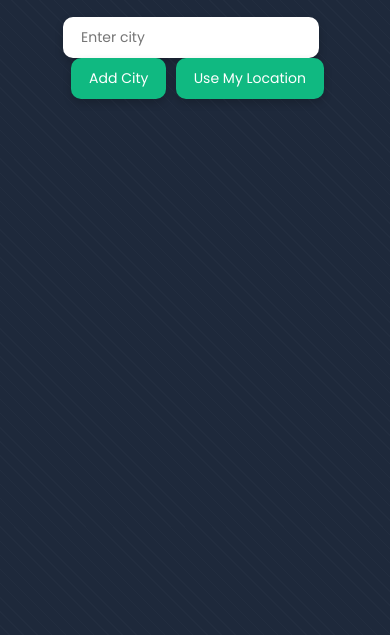
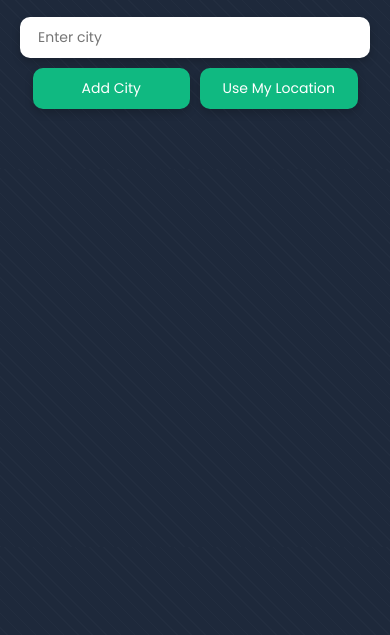
Before and after one commit to arooba-shafique/weather-dashboard, a plain HTML site: page index.html in a window 390 px wide. Shown: the part 209-844 px from the top of the page. Drawn offline with Linux system fonts and the light colour scheme; some icons are missing.

Commit message:
Update index.html

```diff
--- a/index.html
+++ b/index.html
@@ -19,7 +19,27 @@
 .wi-thunderstorm { color: #FFA500; }
 .wi-snow { color: #FFFFFF; }
 .wi-fog { color: #696969; }
+@media (max-width: 600px) {
+  #search-box {
+    display: flex;
+    flex-wrap: wrap;
+    justify-content: center;
+    gap: 10px;
+  }
+
+  #search-box input {
+    width: 90%;
+    margin-right: 0;
+  }
+
+  #search-box button {
+    width: 45%;
+    margin-left: 0;
+  }
+}
+
     body {
+
       font-family: 'Poppins', sans-serif;
       background-color: #1e293b;
       background-image: repeating-linear-gradient(45deg, rgba(255,255,255,0.02), rgba(255,255,255,0.02) 1px, transparent 1px, transparent 10px);
```
